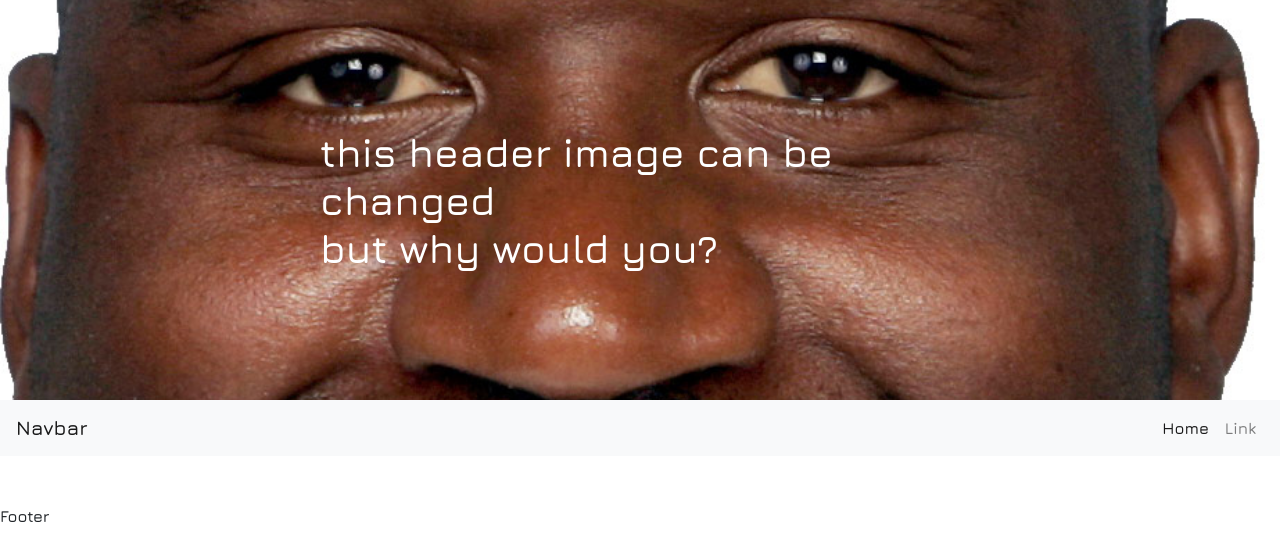
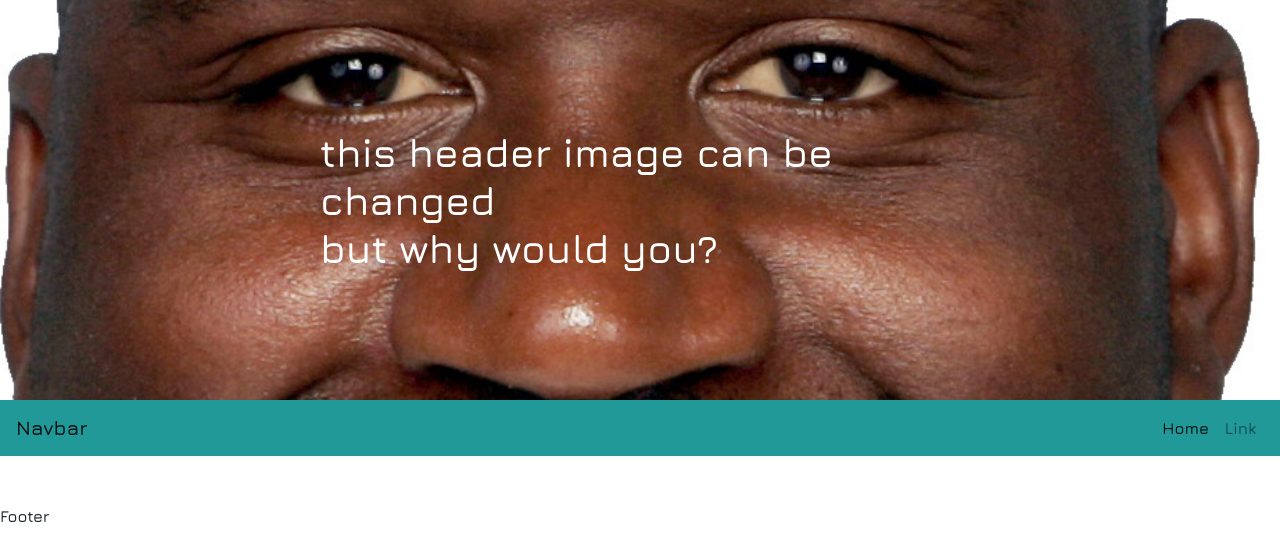
Before and after one commit to averagealloy/joshwouldathought, a React (Create React App) app: page / in a window 1280 px wide. Shown: the top 560 px of the page. Built offline with nearby package versions, Linux system fonts and the light colour scheme.

Commit message:
nav bar element is all green now

```diff
--- a/src/components/layouts/Navbar.js
+++ b/src/components/layouts/Navbar.js
@@ -1,9 +1,10 @@
 import React from 'react'
+import styled from 'styled-components'
 
 export const Navbar = () => {
     return (
-        <div>
-            <nav className="navbar navbar-expand-lg navbar-light bg-light">
+        <NavbarContainer>
+            <nav className="navbar navbar-expand-lg navbar-light">
   <a className="navbar-brand" href="#">Navbar</a>
   <button className="navbar-toggler" type="button" data-toggle="collapse" data-target="#navbarSupportedContent" aria-controls="navbarSupportedContent" aria-expanded="false" aria-label="Toggle navigation">
     <span className="navbar-toggler-icon"></span>
@@ -22,8 +23,16 @@ export const Navbar = () => {
 
   </div>
 </nav>
-        </div>
+        </NavbarContainer>
     )
 }
 
 export default Navbar
+
+// Main NavBar Container
+
+const NavbarContainer = styled.div`
+
+background: var(--dark-green);
+
+`;
```
